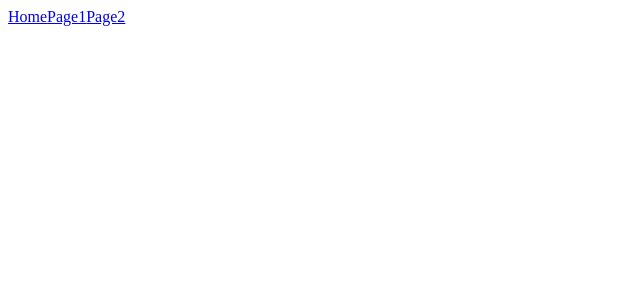
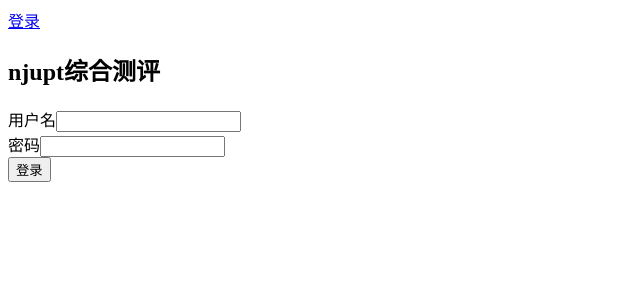
Before and after one commit to liangshaojun-666/vue-sacc, a Vue app: page /sacc/login in a window 1280 px wide. Before the commit this address had no page. Shown: the top 300 px of the page, without its empty margins (0-640 px from the left). Built offline with nearby package versions, Linux system fonts and the light colour scheme.

Commit message:
进一步完善路由结构

```diff
--- a/src/App.vue
+++ b/src/App.vue
@@ -1,17 +1,22 @@
-<script setup>
-// import Home from "./components/Home.vue";
-// import PageOne from "./components/PageOne.vue";
-// import PageTwo from "./components/PageTwo.vue";
+<script>
+export default {
+  data() {
+    return {};
+  },
+  methods: {
+    go() {
+      this.$router.push("/");
+    },
+  },
+};
 </script>
 
 <template>
   <div id="app">
     <div id="nav">
-      <router-link to="/">Home</router-link>
-      <router-link to="/page1">Page1</router-link>
-      <router-link to="/page2">Page2</router-link>
+      <router-link to="login">登录</router-link>
+      <router-view></router-view>
     </div>
-    <router-view></router-view>
   </div>
 </template>
 
--- a/src/main.js
+++ b/src/main.js
@@ -1,6 +1,7 @@
 import { createApp } from "vue";
 import "./style.css";
 // 引入组件
+
 import App from "./App.vue";
 // 引入资源
 import router from "./router/index.js";
--- a/src/router/index.js
+++ b/src/router/index.js
@@ -1,24 +1,43 @@
 import { createRouter, createWebHistory } from "vue-router";
 
 import Home from "../views/Home.vue";
-import PageOne from "../views/PageOne.vue";
-import PageTwo from "../views/PageTwo.vue";
+import Login from "../views/Login.vue";
+// import PageTwo from "../views/PageTwo.vue";
 
 const routes = [
+  //最初的登录主页面，未完善
+  {
+    path: "/login",
+    name: "login",
+    component: Login, //组件还没完善
+  },
+
+  //综合测评（首页）
+  //评奖评优和测评公示为子路由
   {
     path: "/",
     name: "Home",
-    component: Home, //组件还没完善
-  },
-  {
-    path: "/page1",
-    name: "page1",
-    component: PageOne, //组件还没完善
-  },
-  {
-    path: "/page2",
-    name: "page2",
-    component: PageTwo, //组件还没完善
+    component: Home,
+    children: [
+      {
+        //综合测评
+        path: "totalassessment",
+        name: "totalassessment",
+        component: () => import("../views/TotalAssessment.vue"),
+      },
+      {
+        //评奖评优
+        path: "judgeaward",
+        name: "judgeaward",
+        component: () => import("../views/JudgeAwards.vue"),
+      },
+      {
+        //测评公示
+        path: "evaluation",
+        name: "evaluation",
+        component: () => import("../views/Evaluation.vue"),
+      },
+    ],
   },
   //懒加载代码段
   // {
--- a/src/views/PageOne.vue
+++ b/src/views/Evaluation.vue
@@ -1,6 +1,6 @@
 <template>
   <div>
-    <p>this is page1</p>
+    这是测评公示界面
   </div>
 </template>
 
--- a/src/views/Home.vue
+++ b/src/views/Home.vue
@@ -1,6 +1,8 @@
 <template>
-  <p>this is page-home</p>
-  <button @click="go">按钮跳转page1</button>
+  <router-link to="totalassessment">综合测评</router-link>
+  <router-link to="judgeaward">评奖评优</router-link>
+  <router-link to="evaluation">测评公示</router-link>
+  <router-view></router-view>
 </template>
 
 <script>
@@ -8,14 +10,12 @@ export default {
   data() {
     return {};
   },
-  methods: {
-    go() {
-      this.$router.push("/page1");
-    },
-  },
 };
 </script>
 
 
 <style scoped>
+a {
+  padding: 20px;
+}
 </style>
--- a/src/views/PageTwo.vue
+++ b/src/views/JudgeAwards.vue
@@ -1,6 +1,6 @@
 <template>
   <div>
-    <p>this is page2</p>
+    这是评奖评优界面
   </div>
 </template>
 
--- /dev/null
+++ b/src/views/Login.vue
@@ -0,0 +1,25 @@
+<template>
+  <div>
+    <h2>njupt综合测评</h2>
+    <div>用户名<input type="text" /></div>
+    <div>密码<input type="password" name="" id="" /></div>
+
+    <button @click="go">登录</button>
+  </div>
+</template>
+
+<script>
+export default {
+  data() {
+    return {};
+  },
+  methods: {
+    go() {
+      this.$router.push("/totalassessment");
+    },
+  },
+};
+</script>
+
+<style scoped>
+</style>
--- /dev/null
+++ b/src/views/TotalAssessment.vue
@@ -0,0 +1,14 @@
+<template>
+  <div>这是综合测评界面</div>
+</template>
+
+<script>
+export default {
+  data() {
+    return {};
+  },
+};
+</script>
+
+<style scoped>
+</style>
```
Also changed, not shown: src/component/test.vue (added, +14 -0 lines).
